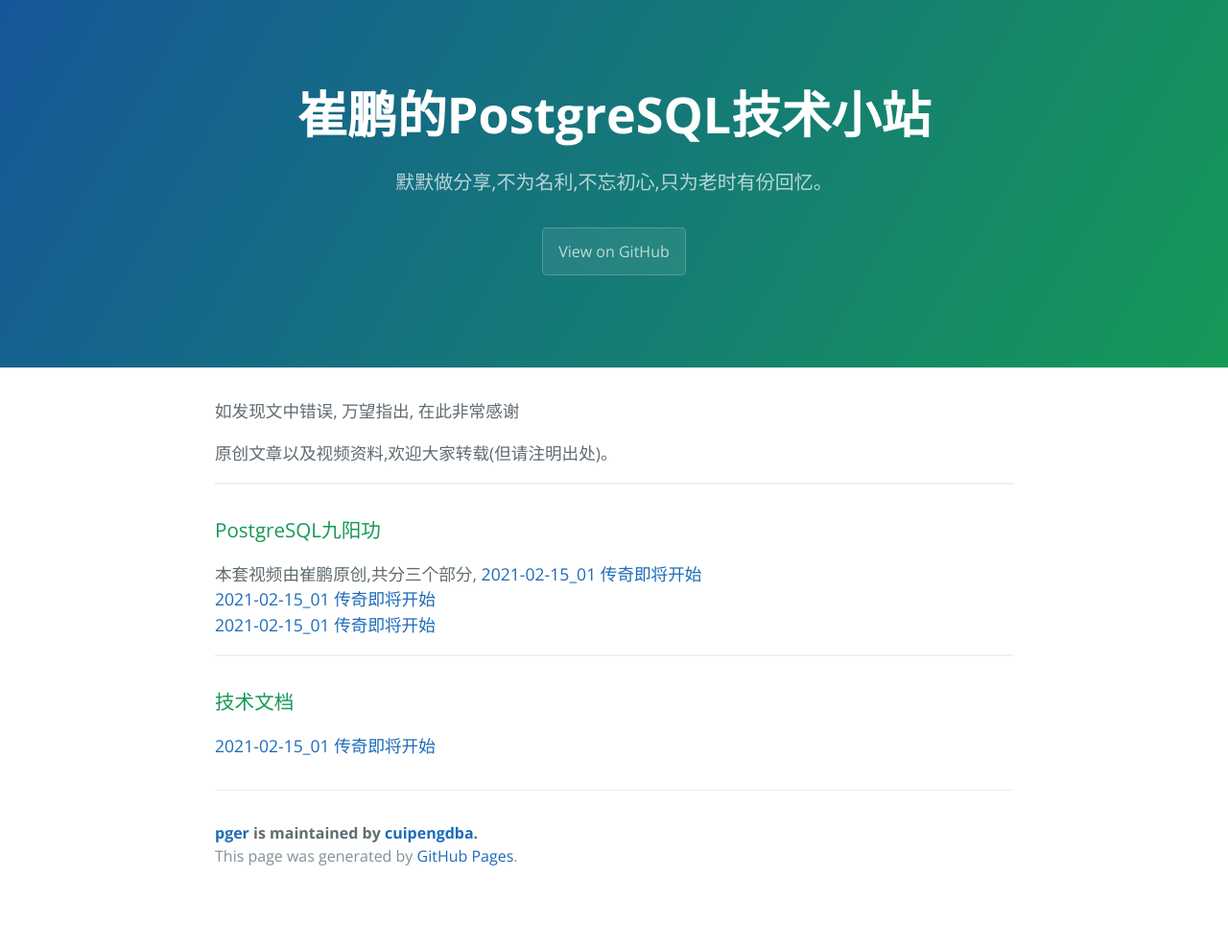
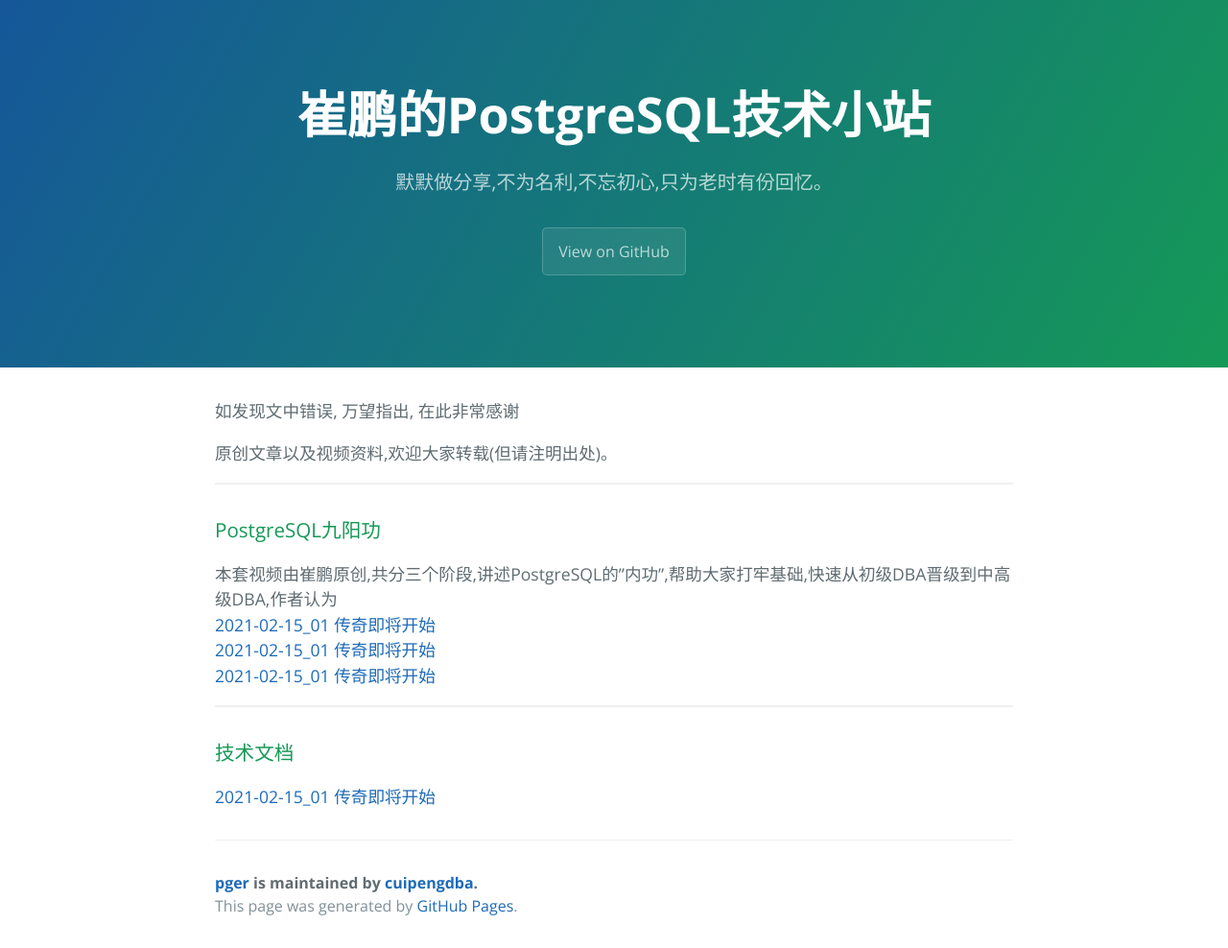
Before and after one commit to cuipengdba/pger, a Jekyll site: the page built from index.md, in a window 1280 px wide. Shown: the whole page at 96% size. Built offline with Jekyll 4.4.1, drawn with Linux system fonts in a browser that asks for light colours; our own code applies the rules of GitHub Pages for plain Markdown files; before the commit the page ends 936 px from its top, so only the background shows below that.

Commit message:
Update index.md

```diff
--- a/index.md
+++ b/index.md
@@ -3,7 +3,7 @@
 原创文章以及视频资料,欢迎大家转载(但请注明出处)。
 * * *
 ### PostgreSQL九阳功
-本套视频由崔鹏原创,共分三个部分,
+本套视频由崔鹏原创,共分三个阶段,讲述PostgreSQL的"内功",帮助大家打牢基础,快速从初级DBA晋级到中高级DBA,作者认为<br/>
 <a href='tree/202102/20210215_01.html'>2021-02-15_01 传奇即将开始<a/><br/>
 <a href='tree/202102/20210215_01.html'>2021-02-15_01 传奇即将开始<a/><br/>
 <a href='tree/202102/20210215_01.html'>2021-02-15_01 传奇即将开始<a/><br/>
```
